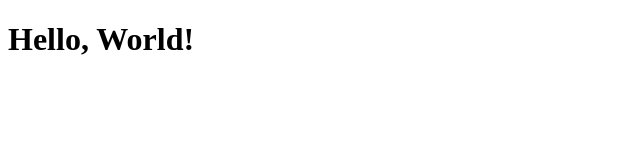
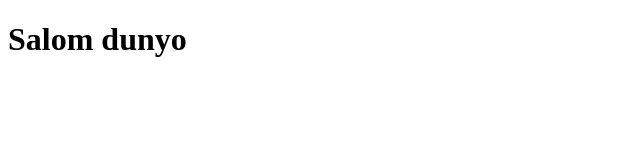
Before and after one commit to h0310303-a11y/branching, a plain HTML site: page index.html in a window 1280 px wide. Shown: the whole page, without its empty margins (0-640 px from the left). Drawn offline with Linux system fonts and the light colour scheme.

Commit message:
h1 tegidagi matn yangilandi

```diff
--- a/index.html
+++ b/index.html
@@ -6,6 +6,6 @@
     <title>Document</title>
 </head>
 <body>
-    <h1>Hello, World!</h1>
+<h1>Salom dunyo</h1>
 </body>
 </html>
```
